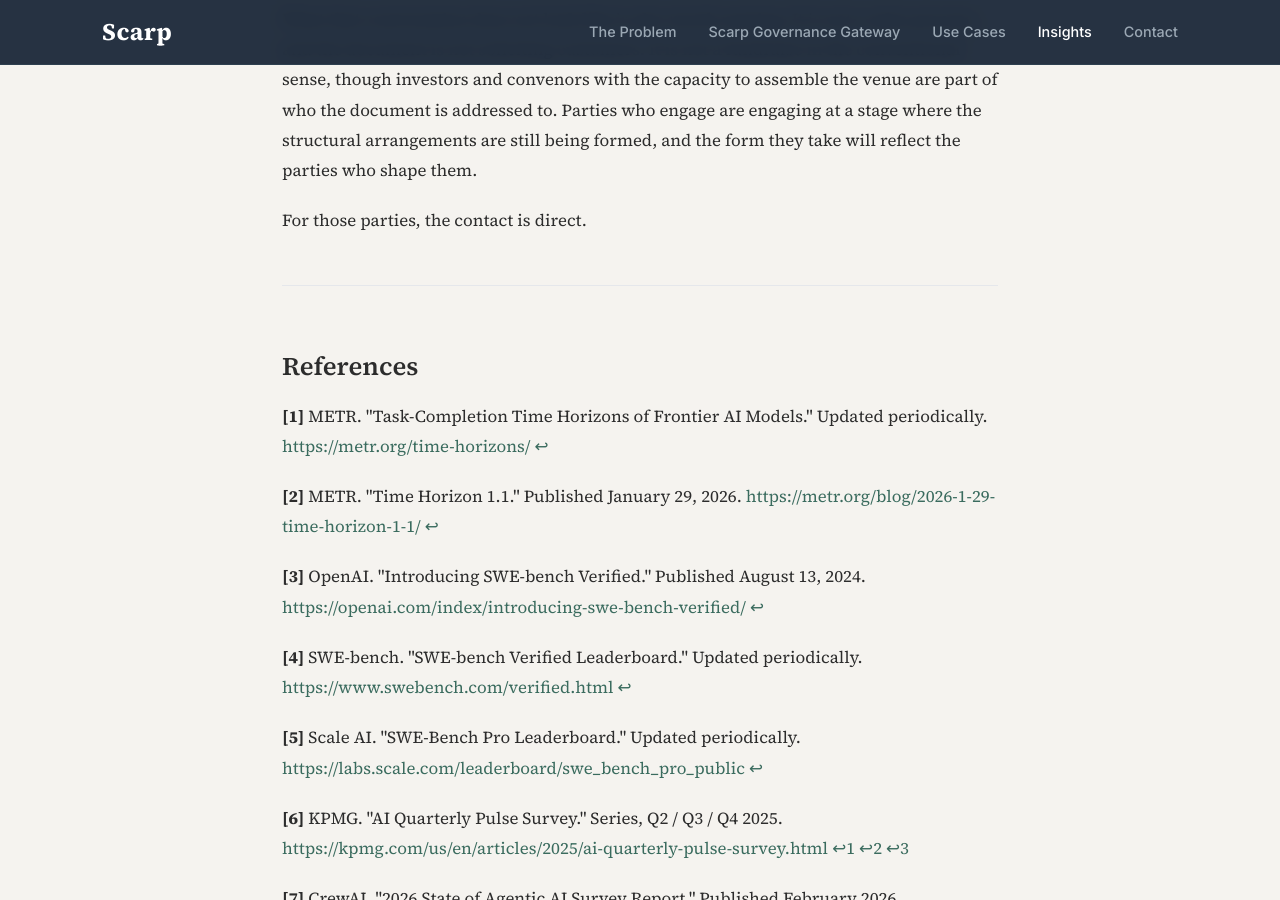
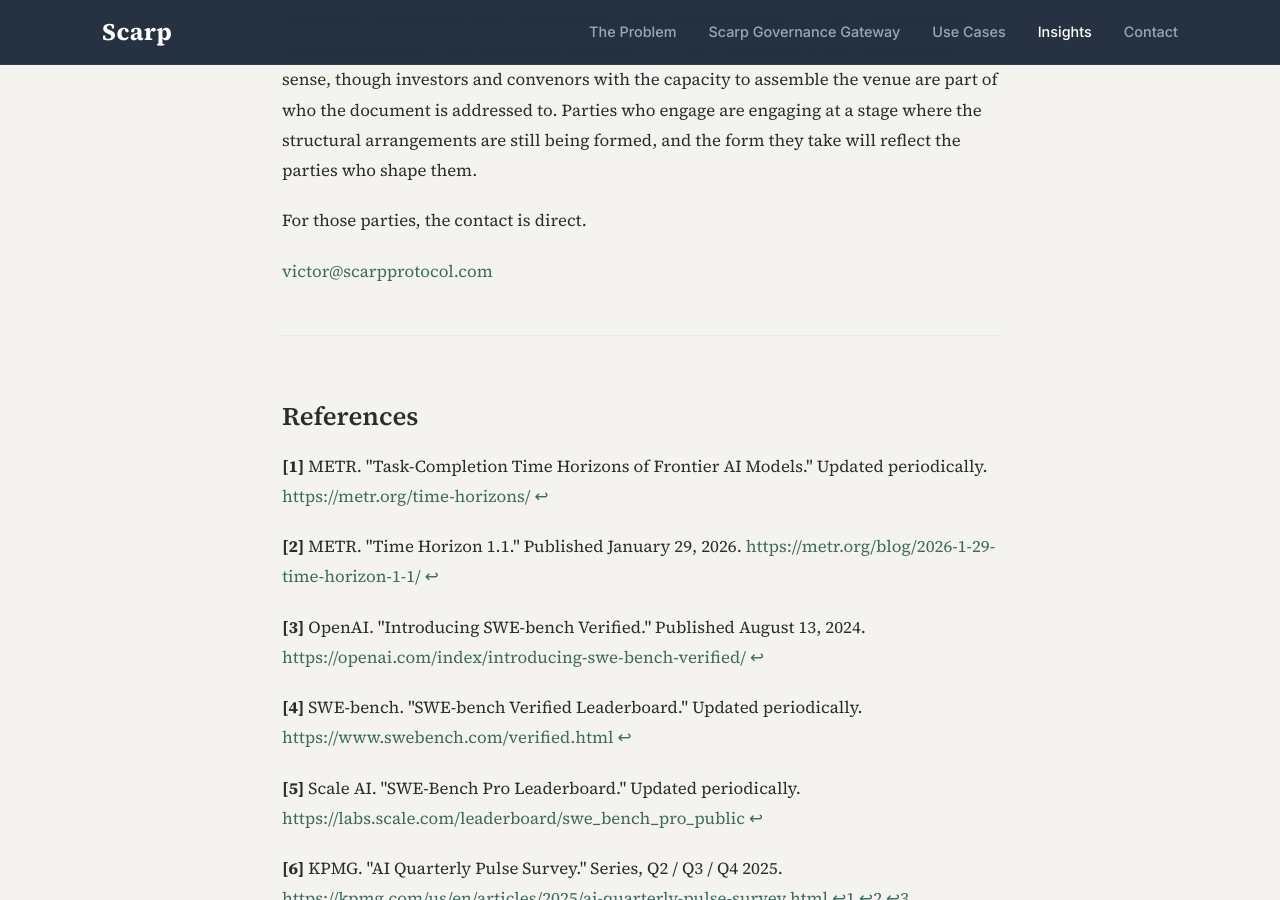
Before and after one commit to scarpprotocol/scarpprotocol.github.io, a Jekyll site: the page built from insights/the-intelligent-economy.html, in a window 1280 px wide and 900 px high, scrolled down 41831 px. Built offline with Jekyll 4.4.1, drawn with Linux system fonts in a browser that asks for light colours.

```diff
--- a/insights/the-intelligent-economy.html
+++ b/insights/the-intelligent-economy.html
@@ -437,6 +437,8 @@
 
 <p>For those parties, the contact is direct.</p>
 
+<p><a href="mailto:victor@scarpprotocol.com">victor@scarpprotocol.com</a></p>
+
 <section id="references" style="margin-top: 3rem; padding-top: 1.5rem; border-top: 1px solid var(--border, #e5e7eb);">
 
 <h2>References</h2>
```
